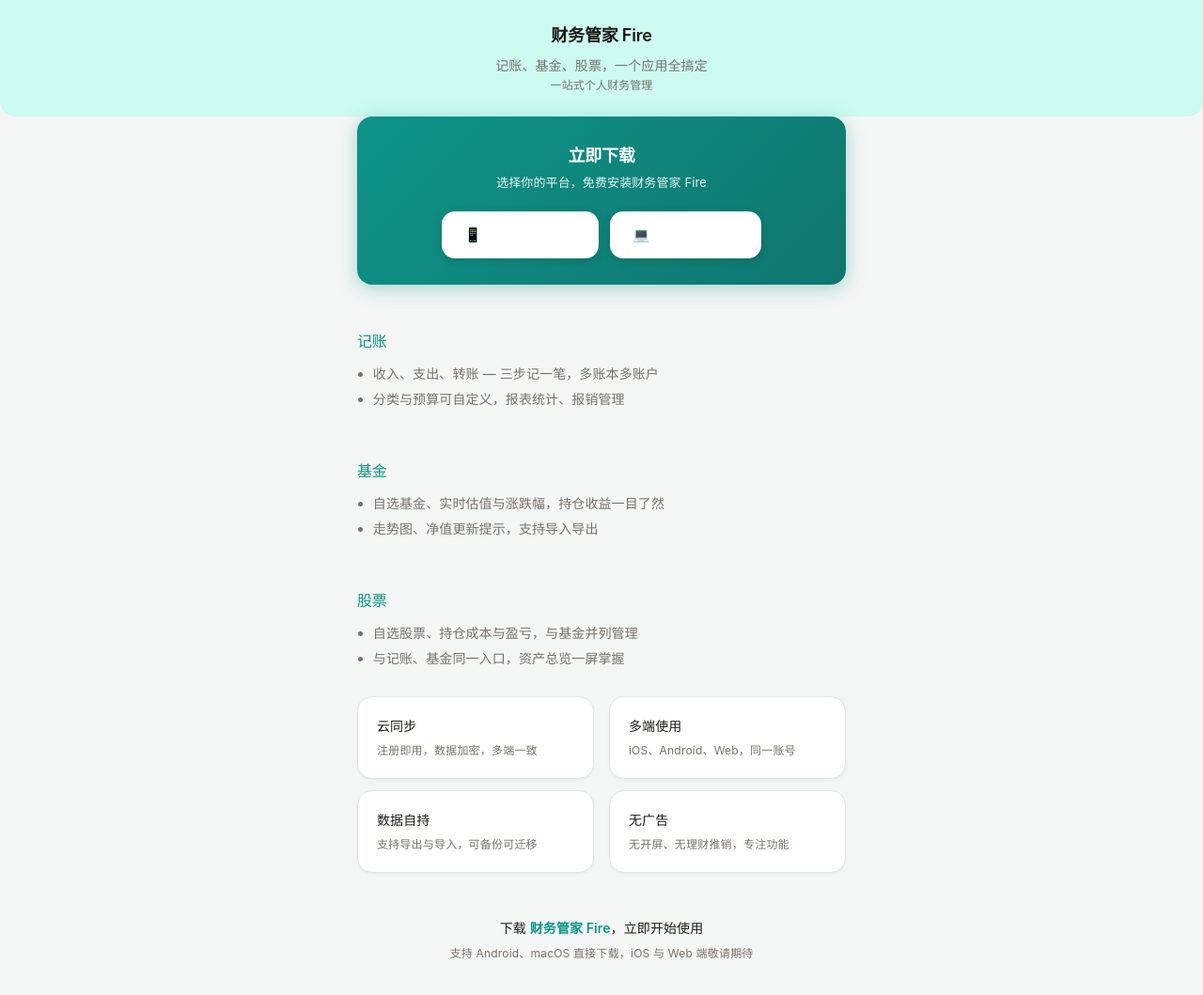
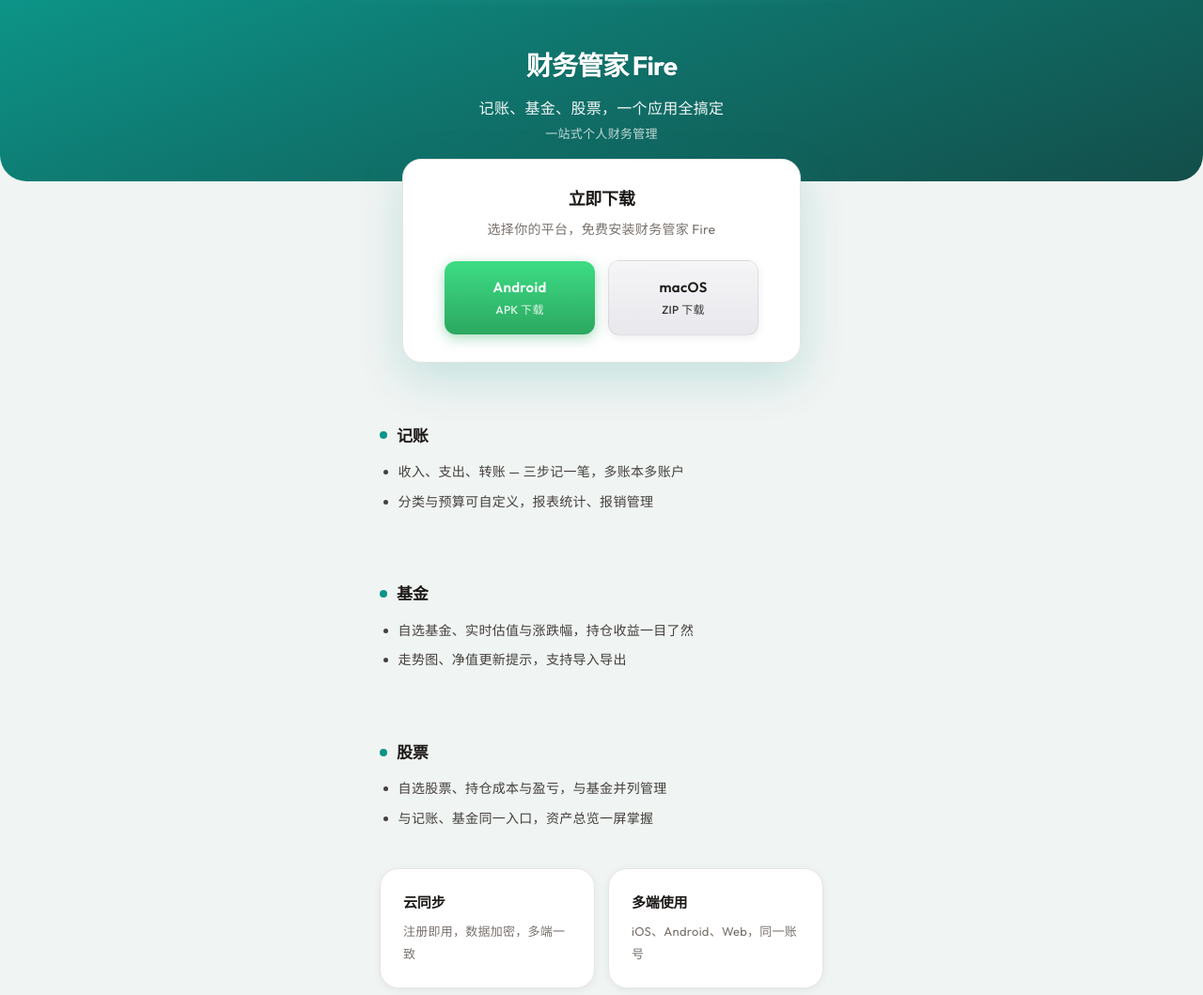
Before and after one commit to ops-coffee/fire, a plain HTML site: page index.html in a window 1280 px wide. Shown: the top 1059 px of the page at 94% size. Drawn offline with Linux system fonts and the light colour scheme.

Commit message:
ops-coffee.com

```diff
--- a/index.html
+++ b/index.html
@@ -6,190 +6,237 @@
   <meta name="description" content="财务管家 Fire - 记账、基金、股票一个应用搞定，支持云同步与多端。">
   <title>财务管家 Fire - 记账 · 基金 · 股票</title>
   <link rel="icon" type="image/png" href="favicon.png">
+  <link rel="preconnect" href="https://fonts.googleapis.com">
+  <link rel="preconnect" href="https://fonts.gstatic.com" crossorigin>
+  <link href="https://fonts.googleapis.com/css2?family=Outfit:wght@400;500;600;700&display=swap" rel="stylesheet">
   <style>
-    /* 与 lib/core/theme/app_colors.dart、app_theme.dart、app_spacing.dart 统一 */
     :root {
       --primary: #0D9488;
-      --primary-container: #CCFBF1;
-      --on-primary: #FFFFFF;
-      --on-primary-container: #134E4A;
+      --primary-deep: #0F766E;
+      --primary-light: #5EEAD4;
       --surface: #FFFFFF;
-      --background: #F4F6F5;
+      --surface-2: #F8FAF9;
+      --background: #F0F4F3;
+      --bg-hero: linear-gradient(160deg, #0D9488 0%, #0F766E 40%, #134E4A 100%);
       --on-surface: #1C1917;
+      --on-surface-soft: #44403C;
       --on-surface-variant: #78716C;
       --outline: #E7E5E4;
-      --radius: 16px;
-      --radius-sm: 14px;
-      --page-h: 20px;
-      --section-gap: 24px;
-      --card-padding: 20px;
-      --shadow: 0 1px 3px rgba(0, 0, 0, 0.06);
-      --font: -apple-system, BlinkMacSystemFont, "PingFang SC", "Hiragino Sans GB", "Microsoft YaHei", sans-serif;
+      --radius: 20px;
+      --radius-sm: 12px;
+      --radius-lg: 28px;
+      --page-w: 520px;
+      --page-h: 24px;
+      --section-gap: 32px;
+      --card-padding: 24px;
+      --shadow-sm: 0 2px 8px rgba(0, 0, 0, 0.06);
+      --shadow-md: 0 8px 24px rgba(0, 0, 0, 0.08);
+      --shadow-lg: 0 16px 48px rgba(13, 148, 136, 0.2);
+      --font: "Outfit", -apple-system, BlinkMacSystemFont, "PingFang SC", "Hiragino Sans GB", "Microsoft YaHei", sans-serif;
     }
     * { box-sizing: border-box; }
+    html { scroll-behavior: smooth; }
     body {
       margin: 0;
       font-family: var(--font);
       background: var(--background);
       color: var(--on-surface);
-      font-size: 14px;
-      line-height: 1.5;
-      letter-spacing: 0.1px;
+      font-size: 15px;
+      line-height: 1.6;
+      letter-spacing: 0.02em;
       -webkit-font-smoothing: antialiased;
     }
-    .page {
-      max-width: 560px;
-      margin: 0 auto;
-      padding: 0 var(--page-h);
+    .page { max-width: var(--page-w); margin: 0 auto; padding: 0 var(--page-h); }
+
+    /* Hero：深色渐变，层次分明 */
+    .hero {
+      padding: 48px var(--page-h) 40px;
+      text-align: center;
+      background: var(--bg-hero);
+      border-radius: 0 0 var(--radius-lg) var(--radius-lg);
+      position: relative;
+      overflow: hidden;
     }
-
-    /* Hero：使用 primaryContainer 浅色区，与应用内主色块一致 */
-    .hero {
-      padding: 24px 0 24px;
-      text-align: center;
-      background: var(--primary-container);
-      border-radius: 0 0 var(--radius) var(--radius);
+    .hero::before {
+      content: "";
+      position: absolute;
+      inset: 0;
+      background: radial-gradient(ellipse 80% 50% at 50% -20%, rgba(94, 234, 212, 0.25) 0%, transparent 50%);
+      pointer-events: none;
     }
+    .hero .page { position: relative; z-index: 1; }
     .hero h1 {
-      font-size: 18px;
-      font-weight: 600;
-      letter-spacing: -0.2px;
-      color: var(--on-surface);
-      margin: 0 0 8px;
+      font-size: 28px;
+      font-weight: 700;
+      letter-spacing: -0.03em;
+      color: #fff;
+      margin: 0 0 10px;
+      text-shadow: 0 1px 2px rgba(0,0,0,0.1);
     }
     .hero .tagline {
-      font-size: 14px;
-      color: var(--on-surface-variant);
-      margin: 0 0 2px;
+      font-size: 16px;
+      color: rgba(255, 255, 255, 0.95);
+      margin: 0 0 4px;
+      font-weight: 500;
     }
     .hero .sub {
-      font-size: 12px;
-      color: var(--on-surface-variant);
+      font-size: 13px;
+      color: rgba(255, 255, 255, 0.75);
       margin: 0;
     }
 
-    /* 功能模块：卡片样式与应用 Card 一致 */
+    /* 下载区：融入 Hero 下方，白卡浮出 */
+    .download-section {
+      margin: -24px var(--page-h) var(--section-gap);
+      padding: 28px var(--card-padding);
+      background: var(--surface);
+      border-radius: var(--radius);
+      box-shadow: var(--shadow-lg);
+      text-align: center;
+      position: relative;
+      z-index: 2;
+      border: 1px solid var(--outline);
+    }
+    .download-section .download-title {
+      font-size: 18px;
+      font-weight: 600;
+      color: var(--on-surface);
+      margin: 0 0 6px;
+      letter-spacing: -0.02em;
+    }
+    .download-section .download-desc {
+      font-size: 14px;
+      color: var(--on-surface-variant);
+      margin: 0 0 22px;
+    }
+    .download-buttons {
+      display: flex;
+      flex-wrap: wrap;
+      gap: 14px;
+      justify-content: center;
+      align-items: center;
+    }
+    .download-btn {
+      display: inline-flex;
+      flex-direction: column;
+      align-items: center;
+      justify-content: center;
+      gap: 2px;
+      min-width: 160px;
+      padding: 16px 24px;
+      font-size: 15px;
+      font-weight: 600;
+      border: none;
+      border-radius: var(--radius-sm);
+      text-decoration: none;
+      font-family: var(--font);
+      transition: transform 0.2s ease, box-shadow 0.2s ease, opacity 0.2s ease;
+      letter-spacing: 0.02em;
+    }
+    .download-btn:hover {
+      transform: translateY(-3px);
+      opacity: 0.95;
+    }
+    .download-btn:active { transform: translateY(0); }
+    .download-btn.android {
+      color: #fff;
+      background: linear-gradient(180deg, #3DDC84 0%, #2CA861 100%);
+      box-shadow: 0 4px 14px rgba(45, 168, 97, 0.4);
+    }
+    .download-btn.android:hover { box-shadow: 0 6px 20px rgba(45, 168, 97, 0.45); }
+    .download-btn.macos {
+      color: #1C1917;
+      background: linear-gradient(180deg, #F5F5F7 0%, #E8E8ED 100%);
+      box-shadow: 0 2px 10px rgba(0, 0, 0, 0.08), inset 0 1px 0 rgba(255,255,255,0.8);
+      border: 1px solid rgba(0,0,0,0.08);
+    }
+    .download-btn.macos:hover { box-shadow: 0 4px 16px rgba(0, 0, 0, 0.12), inset 0 1px 0 rgba(255,255,255,0.8); }
+    .download-btn .label { font-weight: 600; }
+    .download-btn .sublabel { font-size: 12px; font-weight: 500; opacity: 0.85; }
+
+    /* 功能模块：带图标与留白 */
     .section {
       padding: var(--section-gap) 0;
+      padding-left: 0;
     }
     .section-title {
-      font-size: 16px;
-      font-weight: 500;
-      color: var(--primary);
-      margin: 0 0 12px;
-      letter-spacing: -0.2px;
+      font-size: 17px;
+      font-weight: 600;
+      color: var(--on-surface);
+      margin: 0 0 14px;
+      letter-spacing: -0.02em;
+      display: flex;
+      align-items: center;
+      gap: 10px;
+    }
+    .section-title .dot {
+      width: 8px;
+      height: 8px;
+      border-radius: 50%;
+      background: var(--primary);
+      flex-shrink: 0;
     }
     .section ul {
       margin: 0;
-      padding: 0 0 0 1.2em;
-      color: var(--on-surface-variant);
+      padding: 0 0 0 1.4em;
+      color: var(--on-surface-soft);
       font-size: 14px;
-      letter-spacing: 0.1px;
+      line-height: 1.7;
     }
-    .section li {
-      margin-bottom: 6px;
-    }
+    .section li { margin-bottom: 8px; }
 
-    /* 产品特点：应用内卡片 - 白底、圆角 16、浅阴影、outline 边框 */
+    /* 产品特点：卡片带悬停与微动效 */
     .traits {
       display: grid;
       grid-template-columns: repeat(2, 1fr);
-      gap: 12px 16px;
+      gap: 14px;
       padding: 0 0 var(--section-gap);
     }
     .trait {
       background: var(--surface);
       border-radius: var(--radius);
       padding: var(--card-padding);
-      box-shadow: var(--shadow);
+      box-shadow: var(--shadow-sm);
       border: 1px solid var(--outline);
+      transition: transform 0.2s ease, box-shadow 0.2s ease, border-color 0.2s ease;
+    }
+    .trait:hover {
+      transform: translateY(-2px);
+      box-shadow: var(--shadow-md);
+      border-color: rgba(13, 148, 136, 0.2);
     }
     .trait strong {
       display: block;
-      font-size: 14px;
-      font-weight: 500;
+      font-size: 15px;
+      font-weight: 600;
       color: var(--on-surface);
-      margin-bottom: 4px;
+      margin-bottom: 6px;
+      letter-spacing: -0.01em;
     }
     .trait span {
-      font-size: 12px;
+      font-size: 13px;
       color: var(--on-surface-variant);
-      letter-spacing: 0.2px;
+      letter-spacing: 0.02em;
+      line-height: 1.5;
     }
 
-    /* 下载区：醒目主 CTA */
-    .download-section {
-      background: linear-gradient(135deg, var(--primary) 0%, #0F766E 100%);
-      border-radius: var(--radius);
-      padding: 28px var(--card-padding);
-      margin: 0 0 var(--section-gap);
-      box-shadow: 0 4px 20px rgba(13, 148, 136, 0.35);
-      text-align: center;
-    }
-    .download-section .download-title {
-      font-size: 18px;
-      font-weight: 600;
-      color: var(--on-primary);
-      margin: 0 0 6px;
-      letter-spacing: -0.2px;
-    }
-    .download-section .download-desc {
-      font-size: 13px;
-      color: rgba(255, 255, 255, 0.9);
-      margin: 0 0 20px;
-    }
-    .download-buttons {
-      display: flex;
-      flex-wrap: wrap;
-      gap: 12px;
-      justify-content: center;
-      align-items: center;
-    }
-    .download-btn {
-      display: inline-flex;
-      align-items: center;
-      justify-content: center;
-      gap: 8px;
-      min-width: 160px;
-      padding: 14px 24px;
-      font-size: 15px;
-      font-weight: 600;
-      color: var(--on-primary);
-      background: var(--surface);
-      border: none;
-      border-radius: var(--radius-sm);
-      text-decoration: none;
-      font-family: var(--font);
-      box-shadow: 0 2px 8px rgba(0, 0, 0, 0.15);
-      transition: transform 0.15s ease, box-shadow 0.15s ease;
-    }
-    .download-btn:hover {
-      transform: translateY(-2px);
-      box-shadow: 0 4px 14px rgba(0, 0, 0, 0.2);
-    }
-    .download-btn:active {
-      transform: translateY(0);
-    }
-    .download-btn.android::before { content: "📱"; }
-    .download-btn.macos::before { content: "💻"; }
-
-    /* CTA 补充说明 */
+    /* 底部 CTA */
     .cta-wrap {
       text-align: center;
-      padding: var(--section-gap) 0 32px;
+      padding: var(--section-gap) 0 40px;
     }
     .cta-lead {
-      font-size: 14px;
+      font-size: 15px;
       font-weight: 500;
       color: var(--on-surface);
       margin: 0 0 8px;
     }
-    .cta-lead .brand { font-weight: 600; color: var(--primary); }
+    .cta-lead .brand { font-weight: 700; color: var(--primary); }
     .cta-note {
-      font-size: 12px;
+      font-size: 13px;
       color: var(--on-surface-variant);
       margin: 0;
-      letter-spacing: 0.2px;
+      letter-spacing: 0.02em;
     }
   </style>
 </head>
@@ -207,13 +254,19 @@
       <h2 class="download-title">立即下载</h2>
       <p class="download-desc">选择你的平台，免费安装财务管家 Fire</p>
       <div class="download-buttons">
-        <a class="download-btn android" href="https://github.com/ops-coffee/fire/releases/download/v1.0.0/app-release.apk" download>Android 下载</a>
-        <a class="download-btn macos" href="https://github.com/ops-coffee/fire/releases/download/v1.0.0/app.zip" download>macOS 下载</a>
+        <a class="download-btn android" href="https://github.com/ops-coffee/fire/releases/download/v1.0.0/app-release.apk" download>
+          <span class="label">Android</span>
+          <span class="sublabel">APK 下载</span>
+        </a>
+        <a class="download-btn macos" href="https://github.com/ops-coffee/fire/releases/download/v1.0.0/app.zip" download>
+          <span class="label">macOS</span>
+          <span class="sublabel">ZIP 下载</span>
+        </a>
       </div>
     </section>
 
     <section class="section">
-      <h2 class="section-title">记账</h2>
+      <h2 class="section-title"><span class="dot"></span>记账</h2>
       <ul>
         <li>收入、支出、转账 — 三步记一笔，多账本多账户</li>
         <li>分类与预算可自定义，报表统计、报销管理</li>
@@ -221,7 +274,7 @@
     </section>
 
     <section class="section">
-      <h2 class="section-title">基金</h2>
+      <h2 class="section-title"><span class="dot"></span>基金</h2>
       <ul>
         <li>自选基金、实时估值与涨跌幅，持仓收益一目了然</li>
         <li>走势图、净值更新提示，支持导入导出</li>
@@ -229,7 +282,7 @@
     </section>
 
     <section class="section">
-      <h2 class="section-title">股票</h2>
+      <h2 class="section-title"><span class="dot"></span>股票</h2>
       <ul>
         <li>自选股票、持仓成本与盈亏，与基金并列管理</li>
         <li>与记账、基金同一入口，资产总览一屏掌握</li>
```
